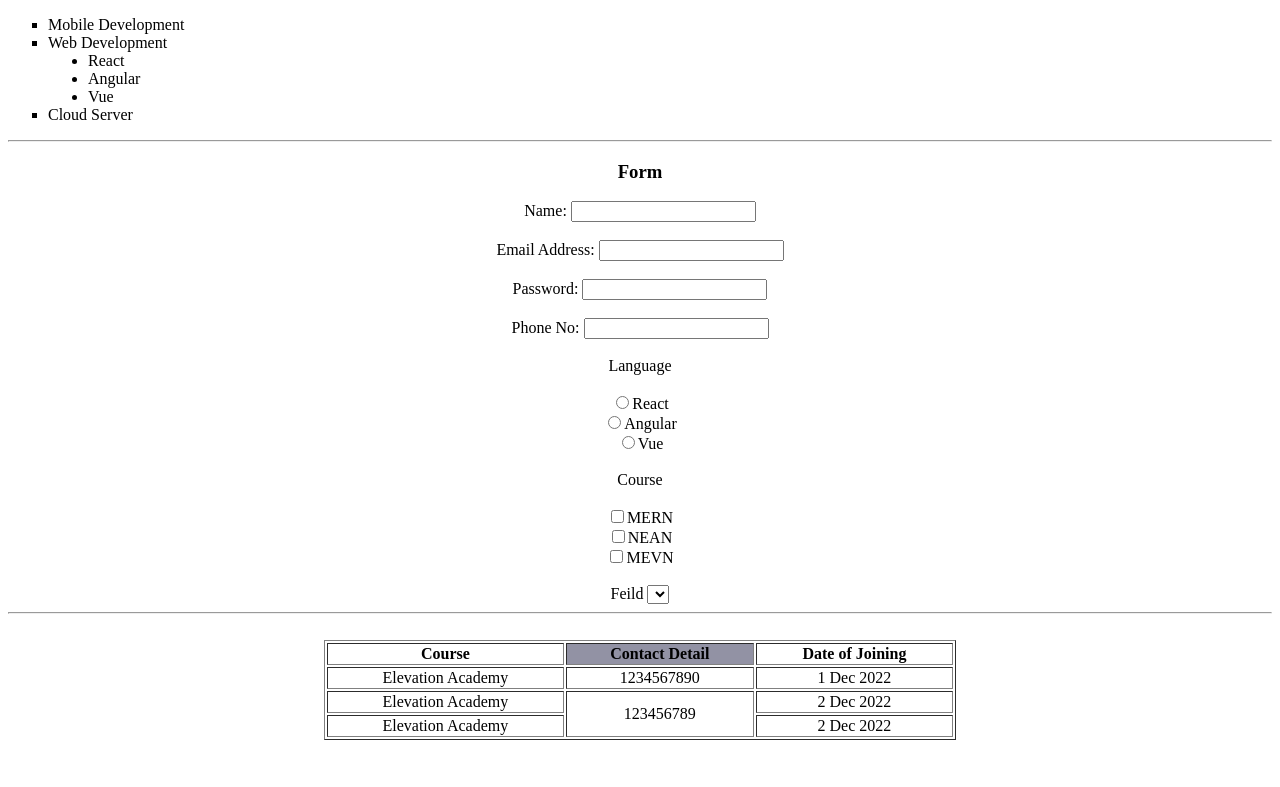
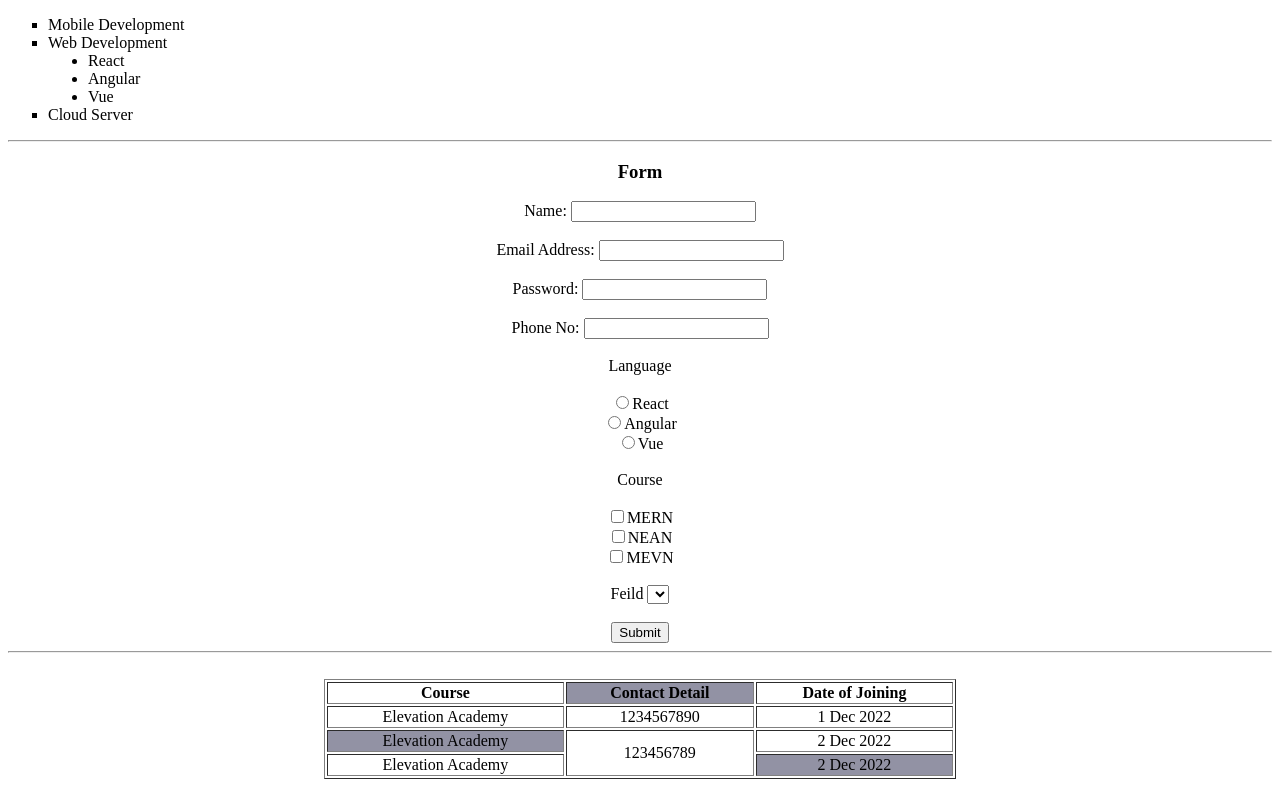
Before and after one commit to Ajay-Dhangar/assessment-1, a plain HTML site: page index.html in a window 1280 px wide. Shown: the part 414-1201 px from the top of the page. Before the commit the page ends 1162 px from the top, so only its background shows below. Drawn offline with Linux system fonts and the light colour scheme.

Commit message:
first commit

```diff
--- a/index.html
+++ b/index.html
@@ -52,11 +52,11 @@
         <input type="checkbox" name="lang" id="mean">NEAN <br>
         <input type="checkbox" name="lang" id="mevn">MEVN <br><br>
         <label for="feild">Feild</label>
-        <select name="" id="">
+        <select name="select" id="">
 
-        </select>
+        </select>     <br><br>
 
-
+        <input type="submit" value="Submit">
     </form>
     <hr /><br>
     <table border="1px solid black" align="center" width="50%">
@@ -71,13 +71,15 @@
             <td>1 Dec 2022</td>
         </tr>
         <tr>
-            <td>Elevation Academy</td>
+            <td style="background: rgb(146, 146, 164);">Elevation Academy</td>
             <td rowspan="2">123456789</td>
             <td >2 Dec 2022</td>
+
         </tr>
         <tr>
             <td>Elevation Academy</td>
-            <td>2 Dec 2022</td>
+            <td style="background: rgb(146, 146, 164);">2 Dec 2022</td>
+
 
         </tr>
     </table>
```
